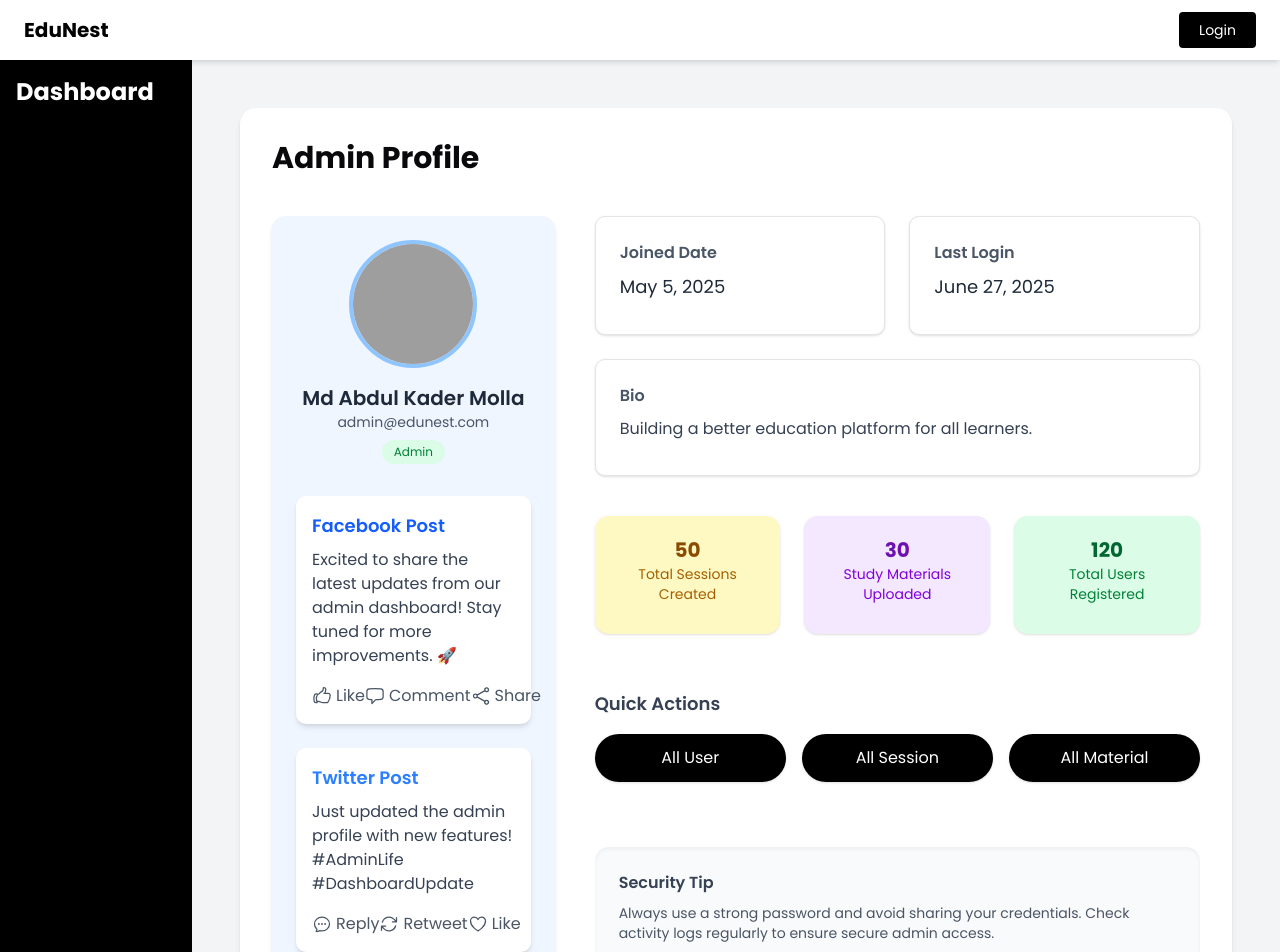
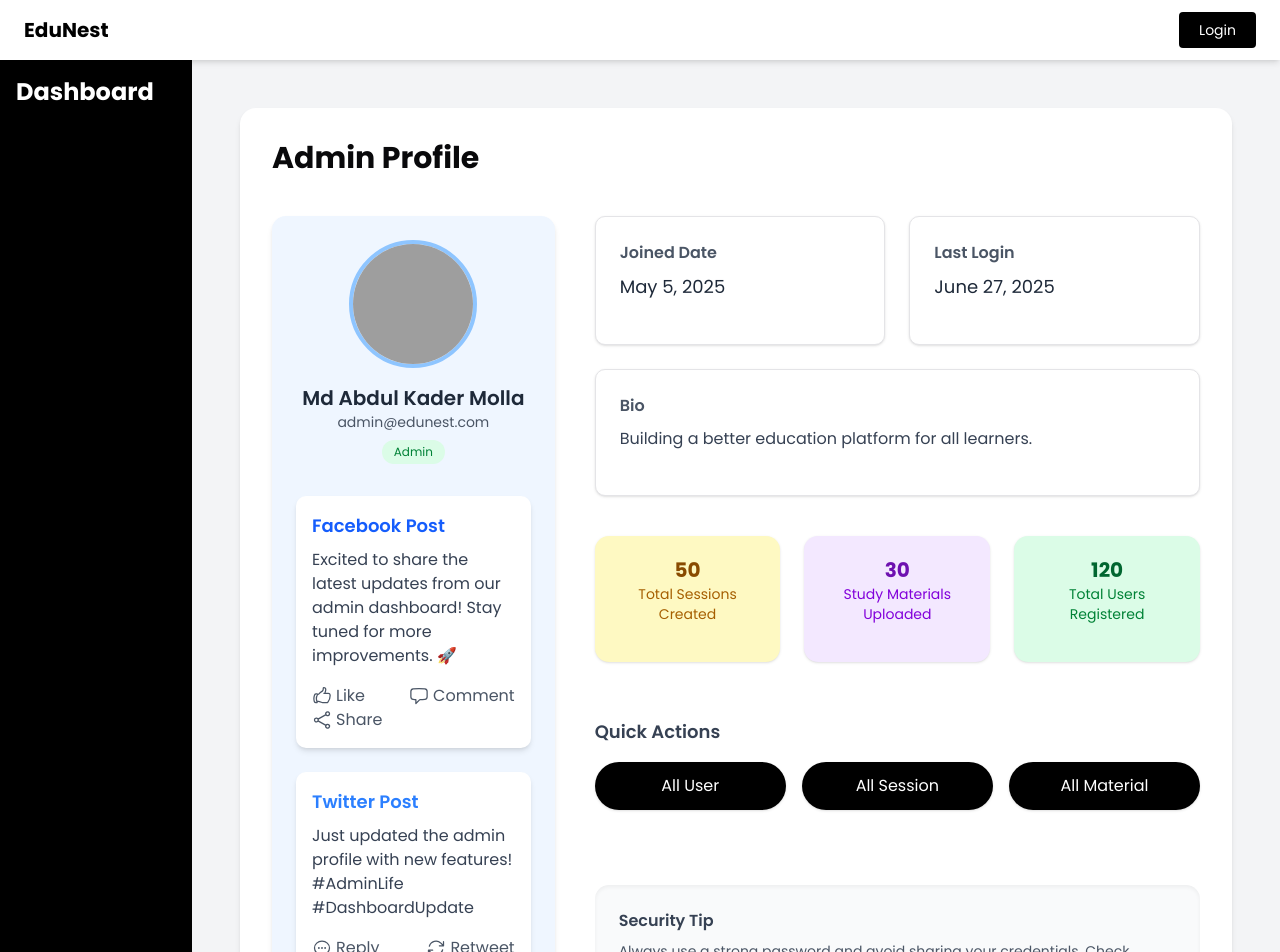
Before and after one commit to kader009/study-platform-frontend, a Next.js app: page /dashboard/admin/profile in a window 1280 px wide. Shown: the top 952 px of the page. Built offline with nearby package versions, Linux system fonts and the light colour scheme; grey boxes are pictures that could not be loaded.

Commit message:
social card icon overflow issue solve for admin profile

```diff
--- a/src/app/dashboard/admin/profile/page.tsx
+++ b/src/app/dashboard/admin/profile/page.tsx
@@ -63,7 +63,7 @@ export default function AdminProfilePage() {
                 Stay tuned for more improvements. 🚀
               </p>
               {/* Facebook actions */}
-              <div className="flex justify-between text-gray-600">
+              <div className="flex flex-wrap justify-between text-gray-600">
                 <button className="flex items-center space-x-1 hover:text-blue-600 transition">
                   <HandThumbUpIcon className="w-5 h-5" />
                   <span>Like</span>
@@ -89,7 +89,7 @@ export default function AdminProfilePage() {
                 #DashboardUpdate
               </p>
               {/* Twitter actions */}
-              <div className="flex justify-between text-gray-600">
+              <div className="flex flex-wrap justify-between text-gray-600">
                 <button className="flex items-center space-x-1 hover:text-blue-500 transition">
                   <ChatBubbleOvalLeftEllipsisIcon className="w-5 h-5" />
                   <span>Reply</span>
```
